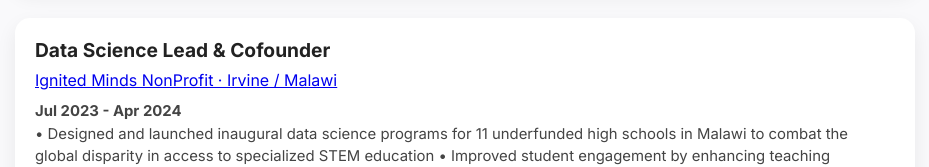
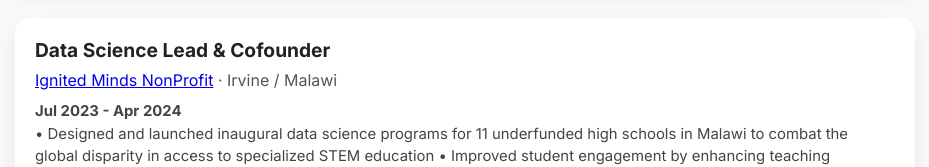
Before and after one commit to brianjjing/brianjjing.github.io, a plain HTML site: page experience.html in a window 1280 px wide. Shown: the part 362-529 px from the top of the page, without its empty margins (175-1104 px from the left). Drawn offline with Linux system fonts and the light colour scheme.

Commit message:
Update experience.html

```diff
--- a/experience.html
+++ b/experience.html
@@ -111,7 +111,7 @@
 
       <div class="experience-card">
         <h3>Data Science Lead & Cofounder</h3>
-        <h4><a href = "https://ignitedmindsusa.org/">Ignited Minds NonProfit · Irvine / Malawi</a></h4>
+        <h4><a href = "https://ignitedmindsusa.org/">Ignited Minds NonProfit</a> · Irvine / Malawi</h4>
         <p><strong>Jul 2023 - Apr 2024</strong></p>
         <p>•  Designed and launched inaugural data science programs for 11 underfunded high schools in Malawi to combat the global disparity in access to specialized STEM education
           •  Improved student engagement by enhancing teaching methods based on in-class participation levels, fostering interactive learning environments that developed students’ interest and expertise in data science
```
